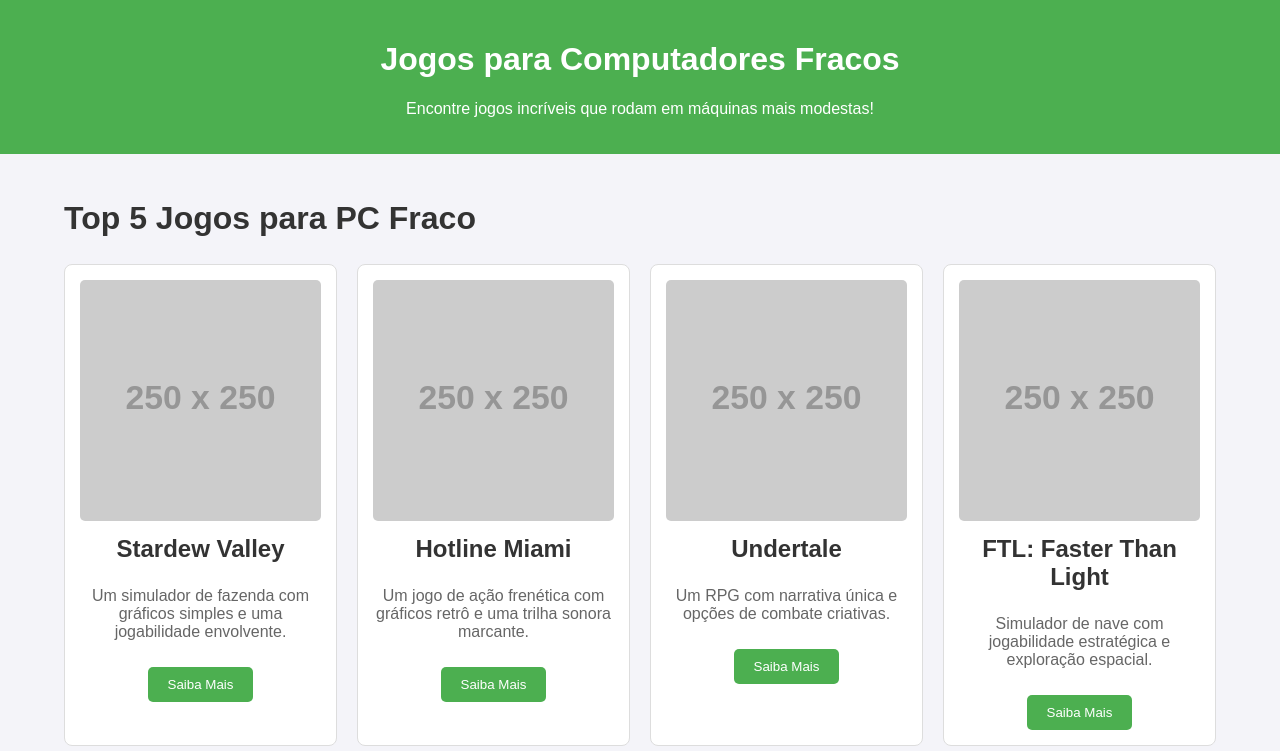
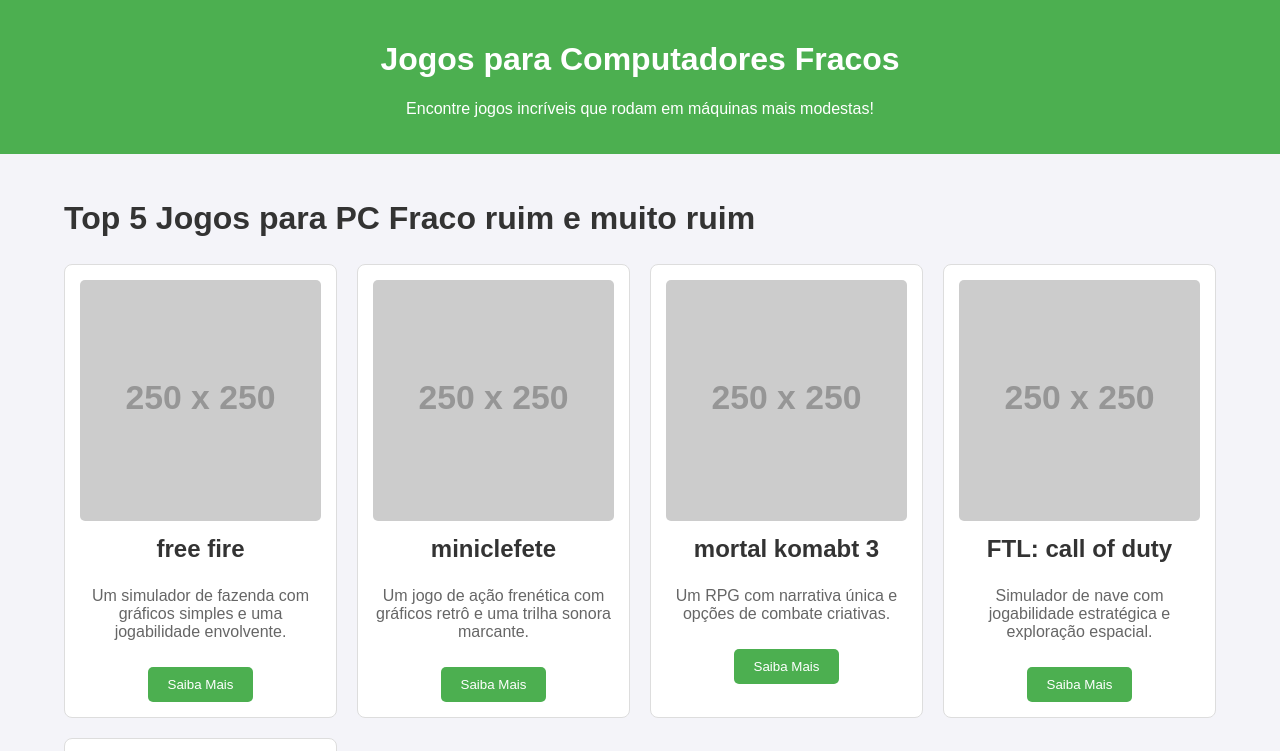
Before and after one commit to 1tecnico/Nicolas-Franco, a plain HTML site: page index.html in a window 1280 px wide. Shown: the top 751 px of the page. Drawn offline with Linux system fonts and the light colour scheme; placeholder pictures from the web are drawn by us.

Commit message:
Update index.html

```diff
--- a/index.html
+++ b/index.html
@@ -93,29 +93,29 @@
     </header>
 
     <div class="container">
-        <h2>Top 5 Jogos para PC Fraco</h2>
+        <h2>Top 5 Jogos para PC Fraco ruim e muito ruim</h2>
         <div class="grid-list">
             <div class="card">
                 <img src="https://via.placeholder.com/250" alt="Stardew Valley">
-                <h3>Stardew Valley</h3>
+                <h3>free fire</h3>
                 <p>Um simulador de fazenda com gráficos simples e uma jogabilidade envolvente.</p>
                 <button onclick="window.open('https://www.stardewvalley.net/')">Saiba Mais</button>
             </div>
             <div class="card">
                 <img src="https://via.placeholder.com/250" alt="Hotline Miami">
-                <h3>Hotline Miami</h3>
+                <h3>miniclefete</h3>
                 <p>Um jogo de ação frenética com gráficos retrô e uma trilha sonora marcante.</p>
                 <button onclick="window.open('https://www.devolverdigital.com/games/hotline-miami')">Saiba Mais</button>
             </div>
             <div class="card">
                 <img src="https://via.placeholder.com/250" alt="Undertale">
-                <h3>Undertale</h3>
+                <h3>mortal komabt 3</h3>
                 <p>Um RPG com narrativa única e opções de combate criativas.</p>
                 <button onclick="window.open('https://undertale.com/')">Saiba Mais</button>
             </div>
             <div class="card">
                 <img src="https://via.placeholder.com/250" alt="FTL">
-                <h3>FTL: Faster Than Light</h3>
+                <h3>FTL: call of duty</h3>
                 <p>Simulador de nave com jogabilidade estratégica e exploração espacial.</p>
                 <button onclick="window.open('https://subsetgames.com/ftl.html')">Saiba Mais</button>
             </div>
@@ -146,7 +146,7 @@
             </div>
             <div class="card">
                 <img src="https://upload.wikimedia.org/wikipedia/commons/d/df/Rhopornis_ardesiacus_-_Slender_antbird.jpg" alt="Formigueiro-do-litoral">
-                <h3>Formigueiro-do-litoral</h3>
+                <h3>ibapa do maranhão pardal</h3>
                 <p>Habita a Mata Atlântica, ameaçado por desmatamento costeiro.</p>
             </div>
             <div class="card">
@@ -161,7 +161,7 @@
             </div>
             <div class="card">
                 <img src="https://upload.wikimedia.org/wikipedia/commons/f/f0/Philydor_novaesi.jpg" alt="Limpa-folha-do-nordeste">
-                <h3>o sabuguin do prata</h3>
+                <h3>a maritaca azul do Vale Verde</h3>
                 <p>Ameaçado e endêmico do nordeste brasileiro, vive em matas úmidas.</p>
             </div>
         </div>
```
